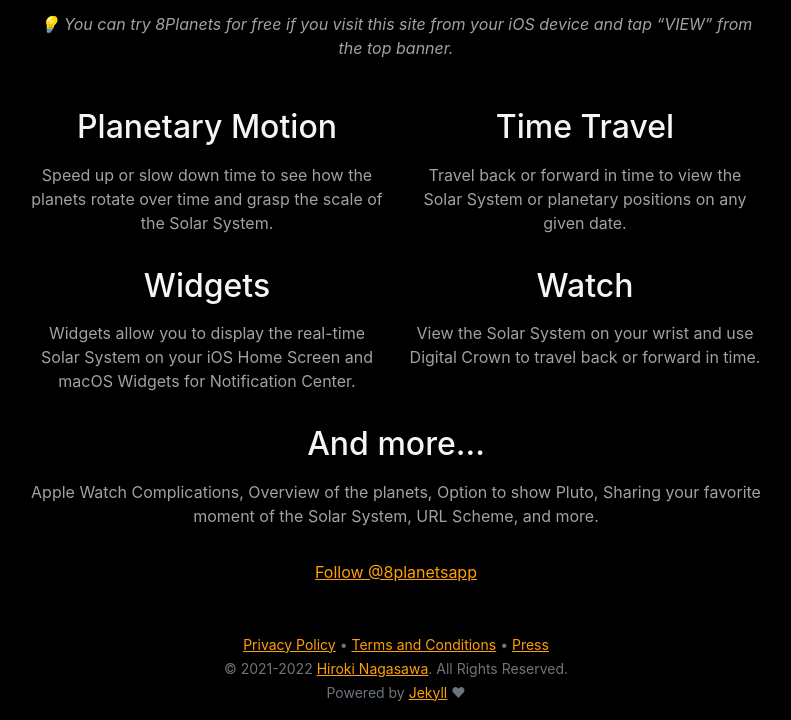
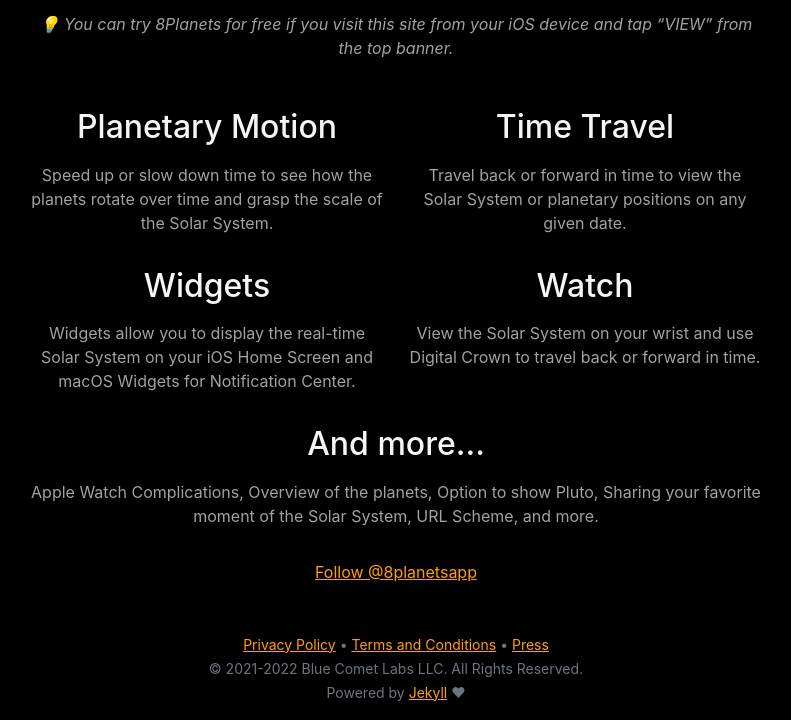
Before and after one commit to bluecometlabs/8planets.app, a Jekyll site: the page built from pages/index.md, in a window 1280 px wide, cut to the strip 933-1653 px from the top of the page. Shown: the whole strip, without its empty margins (244-1035 px from the left). Built offline with Jekyll 4.4.1, drawn with Linux system fonts in a browser that asks for light colours; comment, search, counter and statistics services are not loaded.

Commit message:
Update footer

```diff
--- a/_includes/footer.html
+++ b/_includes/footer.html
@@ -3,7 +3,7 @@
         <p class="text-muted text-center">
             <small>
                 <a href="/privacy/">Privacy Policy</a> • <a href="/terms/">Terms and Conditions</a> • <a href="/press/">Press</a><br>
-                &copy; 2021-{{ site.time | date: '%Y' }} <a href="{{ site.links.developer }}">Hiroki Nagasawa</a>. All Rights Reserved.<br>
+                &copy; 2021-{{ site.time | date: '%Y' }} Blue Comet Labs LLC. All Rights Reserved.<br>
                 Powered by <a href="{{ site.links.jekyll }}">Jekyll</a> ♥
             </small>
         </p>
```
